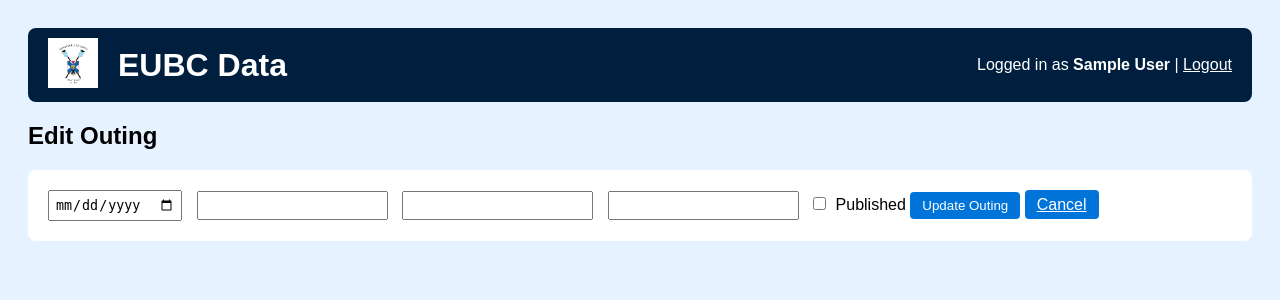
After one commit to tomrd2/EUBC, a Flask app: template templates/edit_outing.html in a window 1280 px wide. The commit adds this page. Shown: the top 300 px of the page. Run offline with Flask 3, Linux system fonts and the light colour scheme; the template is opened without the code that fills it, so the values that code supplies are empty; the visitor is signed in with stand-in values (Sample User, id 1).

Commit message:
Added the edit_outing function

```diff
--- a/routes/athletes.py
+++ b/routes/athletes.py
@@ -53,4 +53,4 @@ def edit_athlete(athlete_id):
         ))
         conn.commit()
     conn.close()
-    return redirect(url_for('athletes'))
+    return redirect(url_for('athletes.athletes'))
--- a/templates/athletes.html
+++ b/templates/athletes.html
@@ -19,6 +19,7 @@
       <option value="Bow">Bow</option>
       <option value="Stroke">Stroke</option>
       <option value="Both">Both</option>
+      <option value="Neither">Neither</option>
     </select>
     <label>
       <input type="checkbox" name="Sculls" value="1">
@@ -50,7 +51,7 @@
           <td><input type="text" name="Full_Name" value="{{ athlete.Full_Name }}"></td>
           <td><input type="text" name="Initials" value="{{ athlete.Initials }}" maxlength="4" size="4"></td>
           <td><input type="text" name="M_W" value="{{ athlete.M_W }}" maxlength="1" size="1"></td>
-          <td><input type="text" name="Side" value="{{ athlete.Side }}" maxlength="6" size="6"></td>
+          <td><input type="text" name="Side" value="{{ athlete.Side }}" maxlength="7" size="7"></td>
           <td>
             <input type="checkbox" name="Sculls" value="1" {% if athlete.Sculls %}checked{% endif %}>
           </td>
--- /dev/null
+++ b/templates/edit_outing.html
@@ -0,0 +1,23 @@
+<!DOCTYPE html>
+<html>
+<head>
+  <title>Edit Outing</title>
+  <link rel="stylesheet" href="{{ url_for('static', filename='style.css') }}">
+</head>
+<body>
+  {% include "_header.html" %}
+  <h2>Edit Outing</h2>
+  <form method="POST">
+    <input type="date" name="Outing_Date" value="{{ outing.Outing_Date|safe }}" required>
+    <input type="text" name="Outing_Name" value="{{ outing.Outing_Name }}">
+    <input type="text" name="Description" value="{{ outing.Description }}">
+    <input type="text" name="Location" value="{{ outing.Location }}">
+    <label>
+      <input type="checkbox" name="Published" value="1" {% if outing.Published %}checked{% endif %}>
+      Published
+    </label>
+    <button class="btn" type="submit">Update Outing</button>
+    <a class="btn" href="{{ url_for('outings.outings') }}">Cancel</a>
+  </form>
+</body>
+</html>
--- a/templates/index.html
+++ b/templates/index.html
@@ -9,7 +9,7 @@
   <ul>
     <li><a href="{{ url_for('athletes.athletes') }}">Athletes</a></li>
     <li><a href="{{ url_for('hulls.hulls') }}">Hulls</a></li>
-    <li><a href="{{ url_for('outings.outings') }}">Sessions</a></li>
+    <li><a href="{{ url_for('outings.outings') }}">Outings</a></li>
     <li><a href="{{ url_for('sessions.sessions') }}">Sessions</a></li>
   </ul>
 </body>
--- a/templates/outings.html
+++ b/templates/outings.html
@@ -35,7 +35,7 @@
             <td>{{ outing.Description }}</td>
             <td>{{ outing.Location }}</td>
             <td>
-                <input type="checkbox" name="Published" value="1" {% if outing.Published %}checked{% endif %}>
+                <input type="checkbox" name="Published" value="1" {% if outing.Published %}checked{% endif %} disabled>
               </td>
             <td>
               {% if current_user.coach %}
```
Also changed, not shown: routes/outings.py (+38 -0 lines).
